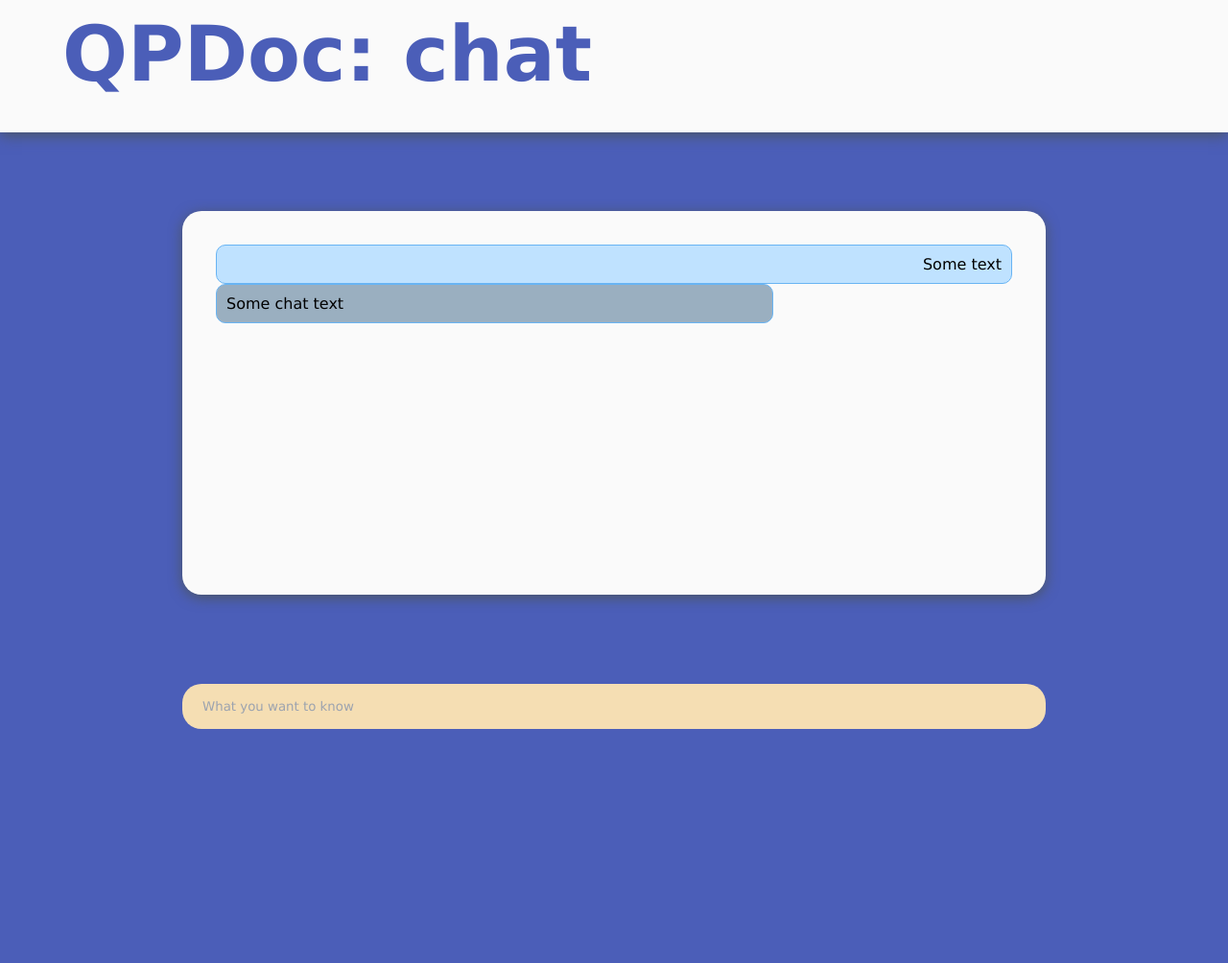
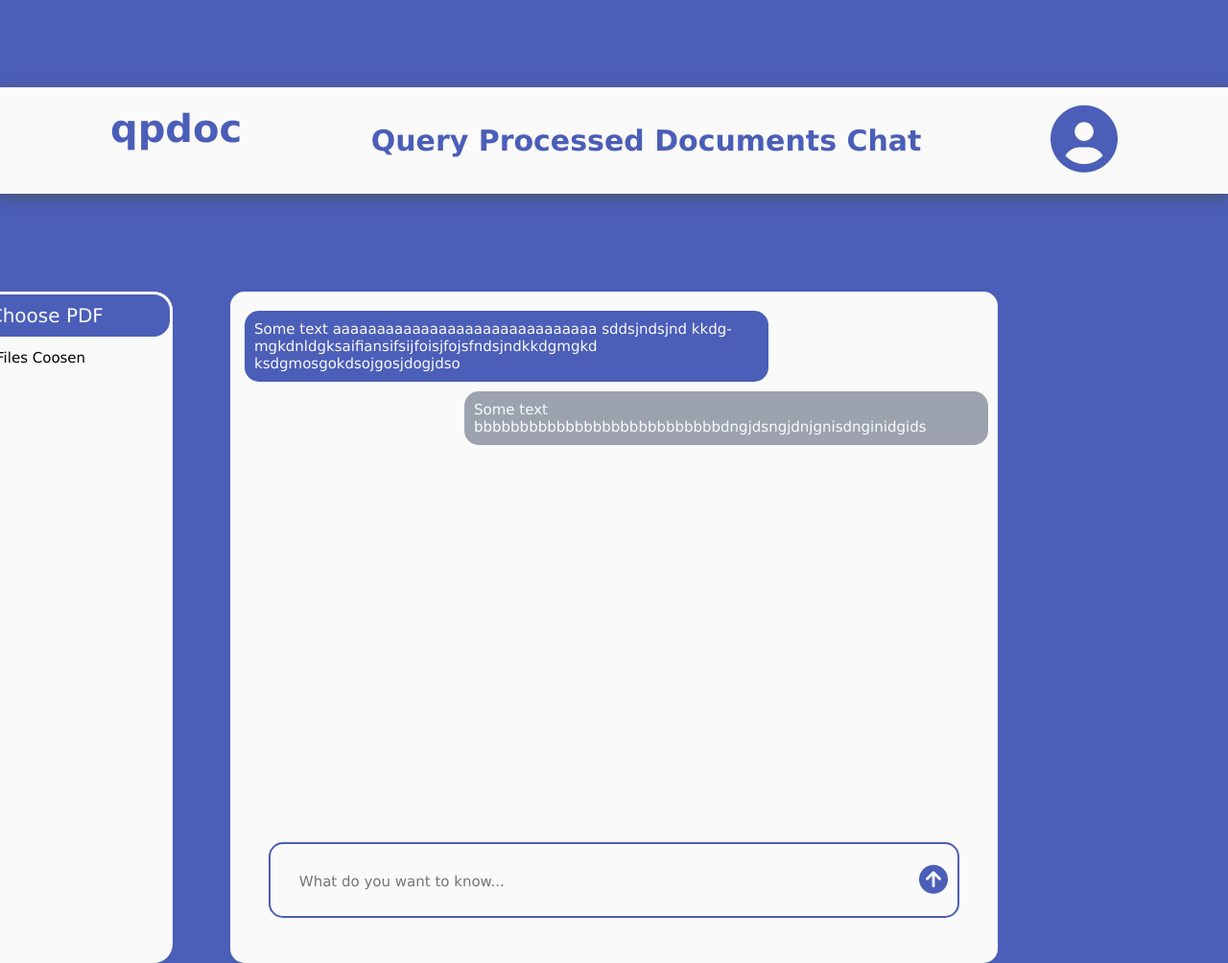
Before and after one commit to oleverse/qpdoc, a FastAPI app: page / in a window 1280 px wide. Shown: the whole page at 96% size. Before the commit the page ends 760 px from the top, so only its background shows below. Run offline with FastAPI, Linux system fonts and the light colour scheme; parts of the project's set-up code (start-up, migrations or seed data) failed here and were passed over.

Commit message:
update chat page

```diff
--- a/front/static/css/chat.css
+++ b/front/static/css/chat.css
@@ -7,190 +7,187 @@
 
 body {
     background-color: #4b5eb8;
-    min-height: 100vh;
     overflow: hidden;
+    box-sizing: border-box;
+    font-family: Verdana;
 }
 
-.wrapper {
-    padding-top: 82px;
+header {
+    display: flex;
+    justify-content: space-between;
     align-items: center;
-    height: 100%;
-    width: 100%;
-    position: absolute;
+    padding: 10px 50px;
+    background-color: #fafafa;
+    box-shadow: 0 3px 14px #4b5563;
 }
 
-.form-box {
-    width: 400px;
-    height: 500px;
-    position: relative;
-    margin: 6% auto;
-    padding: 35px;
-    background-color: #fafafa;
-    backdrop-filter: blur(20px);
-    border-radius: 20px;
-    box-shadow: 0 3px 14px #4b5563;
-    overflow: hidden;
+h1 {
+    color: #4b5eb8;
+    font-size: 40px;
+    padding: 10px 0 35px 65px;
 }
 
-.button-box {
-    width: 220px;
-    margin: 40px auto;
-    position: relative;
-    background-color: #4b5eb8;
-
-    border-radius: 30px;
+#text {
+    font-size: 30px;
+    color: #4b5eb8;
 }
 
-.toogle-btn {
-    padding: 20px 30px;
+.to-profile {
+    font-size: 70px;
+    color: #4b5eb8;
+    display: block;
+    transition: 0.3s;
+    padding-right: 65px;
+}
+
+.to-profile:hover {
+    transform: scale(1.3);
+    cursor: pointer;
+}
+
+.container {
+    background-color: #fafafa;
+    width: 800px;
+    height: 700px;
+    margin: 0 auto;
+    position: relative;
+    border-radius: 15px;
+    margin-top: 8%;
+}
+
+.leftbox {
+    float: left;
+    left: -45%;
+    position: absolute;
+    width: 300px;
+    height: 700px;
+    background-color: #fafafa;
+    border-radius: 20px;
+    max-height: 700px;
+    overflow-y: auto;
+}
+
+::-webkit-scrollbar {
+    display: none;
+}
+
+::-webkit-scrollbar-thumb {
+    color: #4b5563;
+    width: 10px;
+}
+
+input[type="file"] {
+    display: none;
+}
+
+label {
+    display: block;
     position: relative;
     cursor: pointer;
-    background: transparent;
-    border: none;
-    outline: none;
-    color: black;
-    font-weight: 400;
+    background-color: #4b5eb8;
+    color: #fafafa;
+    font-size: 20px;
+    text-align: center;
+    border: 3px solid #fafafa;
+    border-radius: 20px;
+    padding: 10px 1px;
+}
+
+label:hover {
+    color: #4b5eb8;
+    background-color: #fafafa;
     transition: 0.3s;
 }
 
-.toogle-btn:hover {
-    transform: scale(1.1);
+#num-of-files {
+    font-size: 15px;
+    font-weight: 400;
+    text-align: center;
+    margin: 10px 30px;
 }
 
-#btn {
-    top: 0;
-    left: 0;
-    position: absolute;
-    width: 110px;
-    height: 100%;
-    background: #fafafa;
-    border: 1px solid #4b5eb8;
-    border-radius: 40px;
-    transition: 0.5s;
+ul {
+    list-style-type: none;
 }
 
-.input-group {
-    top: 180px;
+.leftbox li {
+    width: 90%;
+    font-weight: bold;
+    margin-left: 15px;
+    font-size: 10px;
+    color: #000;
+    background-color: #e0dee9;
+    margin-bottom: 5px;
+    padding: 10px 10px;
+    border-radius: 10px;
+    display: flex;
+    justify-content: space-between;
+    hyphens: auto;
+    overflow: auto;
+}
+
+.rightbox {
+    position: relative;
+    padding: 10px;
+}
+
+.bot-msg {
+    display: flex;
+    max-width: 70%;
+    font-size: 15px;
+    background-color: #4b5eb8;
+    color: #fafafa;
+    border-radius: 15px;
+    padding: 10px;
+    margin: 10px 0 0 5px;
+    hyphens: auto;
+}
+
+.user-msg {
+    flex: 1;
+    display: flex;
+    float: right;
+    max-width: 70%;
+    font-size: 15px;
+    background-color: #9ca3af;
+    color: #fafafa;
+    border-radius: 15px;
+    padding: 10px;
+    margin: 10px 0 0 5px;
+    hyphens: auto;
+}
+
+.typing-box {
     position: absolute;
-    width: 280px;
-    transition: 0.5s;
+    width: 90%;
+    text-align: center;
+    border: 2px solid #4b5eb8;
+    border-radius: 15px;
+    padding: 20px 10px;
+    margin-top: 480px;
+    margin-left: 30px;
 }
 
 .input-field {
-    width: 100%;
-    padding: 10px 0;
-    margin: 5px 0;
+    font-size: 15px;
+    width: 90%;
+    padding-top: 10px;
+    outline: none;
     border: none;
-    border-bottom: 1px solid #9ca3af;
-    outline: none;
     background: transparent;
 }
 
-.submit-btn {
-    width: 85%;
-    padding: 10px 30px;
+.send-btn {
+    float: right;
+    color: #4b5eb8;
+    font-size: 30px;
+    background: transparent;
+    outline: none;
+    border: none;
+}
+
+.send-btn:hover {
     cursor: pointer;
-    display: block;
-    margin: 30px;
-    color: #4b5eb8;
-    background-color: #fafafa;
-    outline: none;
-    border-radius: 30px;
-    border: 1px solid #4b5eb8;
+    transform: scale(0.9);
     transition: 0.3s;
 }
-
-.submit-btn:hover,
-.submit-btn:focus {
-    color: #fff;
-    background-color: #4b5eb8;
-    border: 0.5px solid #4b5eb8;
-    transition: 0.2s;
-}
-
-span {
-    color: #777;
-    font-size: 12px;
-    bottom: 68px;
-    position: absolute;
-    color: #9ca3af;
-}
-
-#login {
-    left: 50px;
-}
-
-#register {
-    left: 450px;
-}
-
-input::placeholder {
-    color: #9ca3af;
-}
-
-.terms {
-    color: #9ca3af;
-}
-
-.title {
-    font-size: 40px;
-    color: #4b5eb8;
-    background-color: #fafafa;
-    padding: 10px 0 35px 65px;
-    box-shadow: 0 3px 14px #4b5563;
-}
-
-.mess-chat {
-    display: flex;
-    padding: 10px;
-    border-radius: 10px;
-    border: 1px solid #69b4f3;
-    background-color: #9aafc0;
-    max-width: 70%;
-}
-
-.mess-user {
-    flex: 1;
-    display: flex;
-    flex-direction: row-reverse;
-    padding: 10px;
-    border-radius: 10px;
-    border: 1px solid #69b4f3;
-    background: #bfe2ff;
-}
-
-.form-box1 {
-    width: 900px;
-    height: 400px;
-    position: relative;
-    margin: auto;
-    padding: 35px;
-    background-color: #fafafa;
-    backdrop-filter: blur(20px);
-    border-radius: 20px;
-    box-shadow: 0 3px 14px #4b5563;
-    overflow: hidden;
-}
-
-form {
-    position: fixed;
-    bottom: 40px;
-    width: 100%;
-    text-align: center;
-}
-
-form input {
-    background: wheat;
-    border-radius: 20px;
-    padding: 15px 20px;
-    /*font-family: 'Inter', sans-serif;*/
-    border: 1px solid transparent;
-    /* color: #ECECF1; */
-    outline: none;
-    width: 900px;
-}
-
-form input:focus {
-    border: 3px solid;
-    border-color: #3b06fa;
-}
--- a/front/templates/chat.html
+++ b/front/templates/chat.html
@@ -3,21 +3,92 @@
     <title>{{ title }}</title>
 {% endblock %}
 {% block style_file %}
+    <link rel="stylesheet"
+    href="https://cdnjs.cloudflare.com/ajax/libs/font-awesome/6.4.2/css/all.min.css">
     <link rel="stylesheet" href="{{ url_for('static', path='/css/chat.css') }}">
 {% endblock %}
 {% block content %}
-            <div class="form-box1">
-                <div id="messages">
-                    <div class="mess-user">
-                        <div class="message-bubble"></div>
-                        Some text
-                    </div>
-                    <div class="mess-chat">
-                        Some chat text
-                    </div>
-                </div>
+    <header>
+        <h1 сlass="title">
+            qpdoc
+        </h1>
+        <h2 id="text">
+            Query Processed Documents Chat
+        </h2>
+        <nav>
+            <a href="/profile" class="to-profile">
+                <i class="fa-solid fa-circle-user"></i>
+            </a>
+        </nav>
+    </header>
+
+    <div class="container">
+
+        <div class="leftbox">
+            <form action="#" class="add-pdf">
+                <input type="file" id="file-input" multiple>
+                <label for="file-input">
+                    <i class="fa-solid fa-arrow-up-from-bracket"></i>
+                    &nbsp; Choose PDF
+                </label>
+                <div id="num-of-files">No Files Coosen</div>
+                <ul id="files-list"></ul>
+            </form>
+        </div>
+
+        <div class="rightbox">
+            <div class="bot-msg">
+                <p>Some text aaaaaaaaaaaaaaaaaaaaaaaaaaaaaa sddsjndsjnd
+                    kkdgmgkdnldgksaifiansifsijfoisjfojsfndsjndkkdgmgkd
+                    ksdgmosgokdsojgosjdogjdso
+                </p>
             </div>
-            <form onsubmit="submitForm(event)">
-                <input type="text" id="input" placeholder="What you want to know" />
-            </form>
+
+            <div class="user-msg">
+                <p>
+                    Some text bbbbbbbbbbbbbbbbbbbbbbbbbbbdngjdsngjdnjgnisdnginidgids
+                </p>
+            </div>
+
+            <div class="typing-box">
+                <form action="#" class="send">
+                    <input type="text"
+                    class="input-field"
+                    placeholder="What do you want to know...">
+                    <button type="submit" class="send-btn">
+                        <i class="fa-solid fa-circle-arrow-up"></i>
+                    </button>
+                </form>
+            </div>
+        </div>
+
+    </div>
+
+     <!-- SCRIPT FOR FILE BAR -->
+
+     <script>
+        let fileInput = document.getElementById("file-input");
+        let fileList = document.getElementById("files-list");
+        let numOfFiles = document.getElementById("num-of-files");
+
+        fileInput.addEventListener("change", () => {
+            fileList.innerHTML = "";
+            numOfFiles.textContent = `${fileInput.files.length}
+            Files Selected`;
+
+            for (i of fileInput.files) {
+                let reader = new FileReader();
+                let listItem = document.createElement("li");
+                let fileName = i.name;
+                fileSize = (i.size / 1024).toFixed(1);
+                listItem.innerHTML = `<p>${fileName}</p><p>${fileSize}KB</p>`;
+
+                if (fileSize >= 1024) {
+                    fileSize = (fileSize / 1024).toFixed(1);
+                    listItem.innerHTML = `<p>${fileName}</p><p>${fileSize}MB</p>`;
+                }
+                fileList.appendChild(listItem);
+            }
+        });
+    </script>
 {% endblock %}
```
